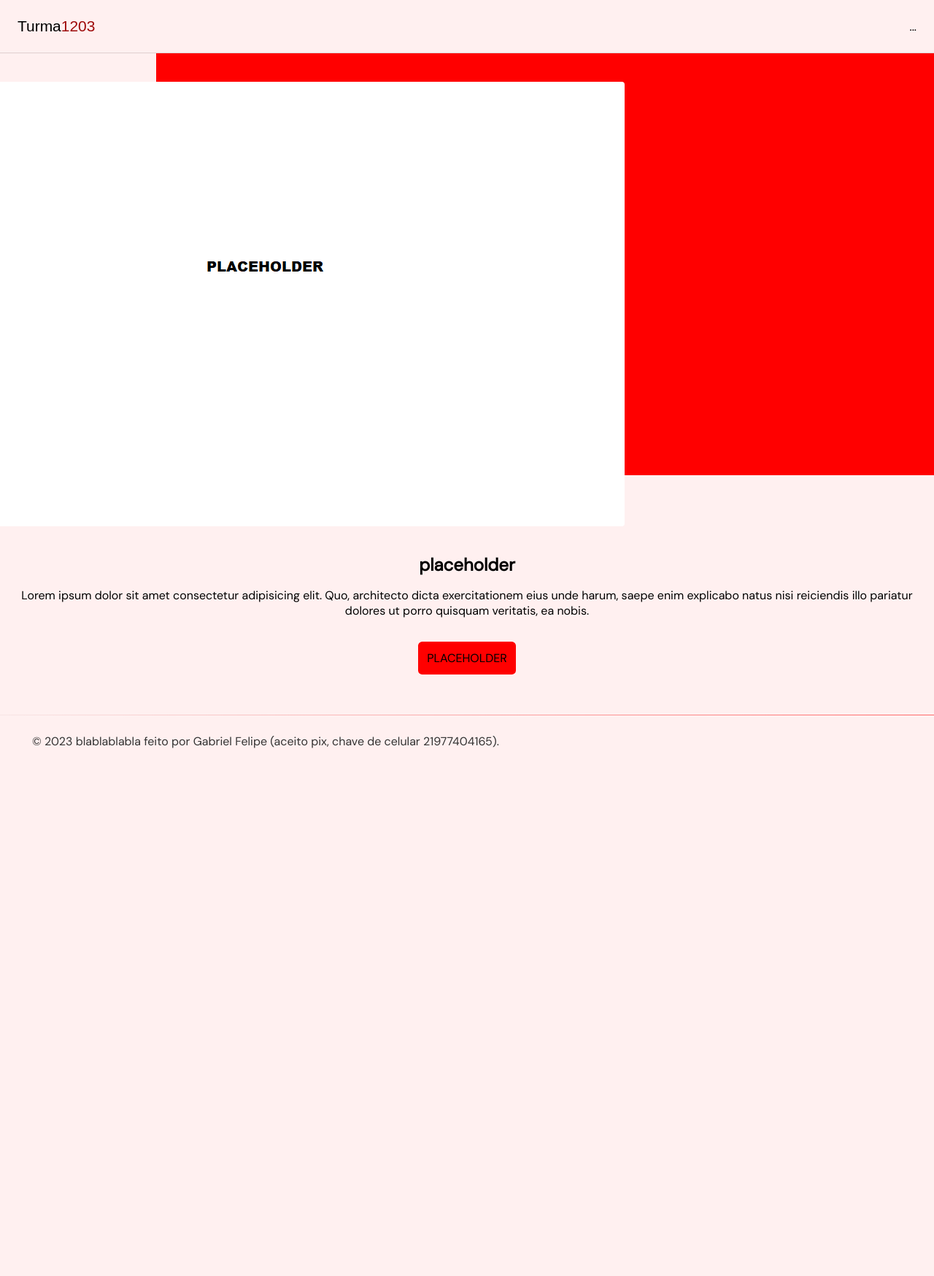
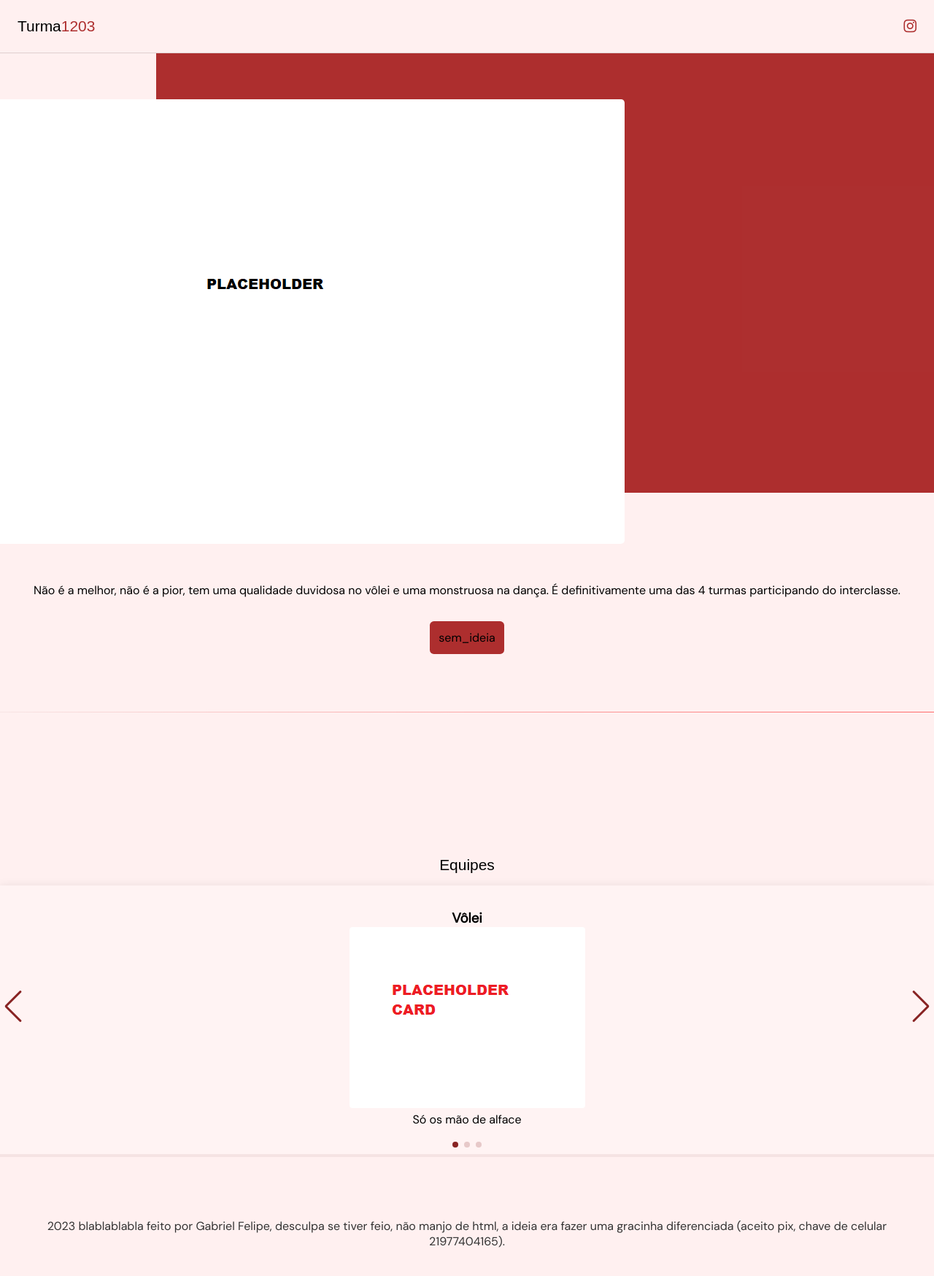
Before and after one commit to gabrielf-elipe/Turma1203_2023, a plain HTML site: page index.html in a window 1280 px wide. Shown: the whole page at 73% size. Before the commit the page ends 1046 px from the top, so only its background shows below. Drawn offline with nearby package versions, Linux system fonts and the light colour scheme; a web font is replaced by a local one.

Commit message:
carrossel
adicionei carrossel, que futuramente servirá pra mostrar os times

```diff
--- a/index.html
+++ b/index.html
@@ -1,5 +1,5 @@
 <!DOCTYPE html>
-<html>
+<html lang="pt_BR">
 <head>
     <meta charset="UTF-8"/>
     <meta name="viewport" content="width=device-width, initial-scale=1.0" />
@@ -7,45 +7,85 @@
     <link rel="stylesheet" type="text/css" href="style.css">
     <script src="script.js"></script>
     <script src="https://unpkg.com/scrollreveal"></script>
-    <script src="https://unpkg.com/swiper/swiper-bundle.min.js"></script>
-<!--        =-=FONTS=-=       -->
-<link href="https://fonts.cdnfonts.com/css/typeface-mario-64" rel="stylesheet">
-<link rel="preconnect" href="https://fonts.googleapis.com">
-<link rel="preconnect" href="https://fonts.gstatic.com" crossorigin>
-<link href="https://fonts.googleapis.com/css2?family=DM+Sans&family=Tilt+Prism&display=swap" rel="stylesheet">
+    <script src="https://kit.fontawesome.com/198e98554e.js" crossorigin="anonymous"></script>
+    <!-- Link Swiper's CSS -->
+    <link rel="stylesheet" href="https://cdn.jsdelivr.net/npm/swiper@10/swiper-bundle.min.css" />
+    <!--        =-=FONTS=-=       -->
+    <link href="https://fonts.cdnfonts.com/css/typeface-mario-64" rel="stylesheet">
+    <link rel="preconnect" href="https://fonts.googleapis.com">
+    <link rel="preconnect" href="https://fonts.gstatic.com" crossorigin>
+    <link href="https://fonts.googleapis.com/css2?family=DM+Sans&family=Tilt+Prism&display=swap" rel="stylesheet">
 </head>
 <body>
-    <header id="header" class="">
+    <header id="header" class="scroll-header">
         <nav class="container">
-            <a class="logo" href="#">Turma<span>1203</span></a>
-            <div class="menu">...</div>
+            <div class="logo">Turma<span>1203</span></div>
+
+            <a href="https://www.instagram.com/cp2_jornalismo203/"><i class="fa-brands fa-instagram fa-lg"></i></a>
         </nav>
     </header>
 
     <main>
-        <section class="section bloco1" id="home">
+        <section class="section" id="home">
             <div class="container">
                 <div class="image">
                     <img src="imagens/PLACEHOLDER.png" alt="#">
                 </div>
                 <div class="text">
-                    <h1>placeholder</h1>
-                    <p>Lorem ipsum dolor sit amet consectetur adipisicing elit. Quo, architecto dicta exercitationem eius unde harum, saepe enim explicabo natus nisi reiciendis illo pariatur dolores ut porro quisquam veritatis, ea nobis.
+                    <h1></h1>
+                    <p>Não é a melhor, não é a pior, tem uma qualidade duvidosa no vôlei e uma monstruosa na dança. É definitivamente uma das 4 turmas participando do interclasse.
                     </p>
-                    <a href="#" class="button">PLACEHOLDER</a>
+                    <a href="#teams" class="button">sem_ideia</a>
                 </div>
             </div>
         </section>
         <div id="divider-1"></div>
-        <section>
+        <section class="section "id="materia">
+            <div class="container">
+
+            </div>
+        </section>
+        <section class="section" id="teams">
+            <div class="container cards grid swiper mySwiper">
+                <div class="text"><h1>Equipes</h1></div>
+                <div class="swiper-wrapper content" id="volei">
+                    <div class="card swiper-slide"><h3>Vôlei</h3><img src="imagens/PLACEHOLDER_CARD.png" alt="#"><p>Só os mão de alface</p></div>
+                    <div class="card swiper-slide"><h3>PLACEHOLDER pessoa1</h3></div>
+                    <div class="card swiper-slide"><h3>PLACEHOLDER pessoa2</h3></div>
+                </div>
+                <div class="swiper-button-next"></div>
+                <div class="swiper-button-prev"></div>
+                <div class="swiper-pagination"></div>
+            </div>
+
+            </div>
 
         </section>
     </main>
 
 </body>
-<footer>
-    <div class="container">
-    <p>&copy; 2023 blablablabla feito por Gabriel Felipe (aceito pix, chave de celular 21977404165).</p>
+<footer id="placeholder">
+    <div class="container text">
+    <p>2023 blablablabla feito por Gabriel Felipe, desculpa se tiver feio, não manjo de html, a ideia era fazer uma gracinha diferenciada (aceito pix, chave de celular 21977404165).</p>
     </div>
 </footer>
+  <!-- Swiper JS -->
+  <script src="https://cdn.jsdelivr.net/npm/swiper@10/swiper-bundle.min.js"></script>
+
+  <!-- Initialize Swiper -->
+  <script>
+    var swiper = new Swiper(".mySwiper", {
+      slidesPerView: 1,
+      spaceBetween: 30,
+      loop: true,
+      pagination: {
+        el: ".swiper-pagination",
+        clickable: true,
+      },
+      navigation: {
+        nextEl: ".swiper-button-next",
+        prevEl: ".swiper-button-prev",
+      },
+    });
+</script>
 </html>
--- a/script.js
+++ b/script.js
@@ -1,11 +1,10 @@
-function changeHeaderAfterScroll() {
-    const header = document.querySelector('#header')
-    const navHeight = header.offsetHeight
+window.addEventListener('scroll', function() {
+  var header = document.querySelector('.scroll-header');
+  var scrollPosition = window.scrollY;
 
-    window.addEventListener('scroll', () => {
-      window.scrollY >= navHeight
-        ? header.classList.add('scroll')
-        : header.classList.remove('scroll')
-    })
+  if (scrollPosition > 0) {
+    header.classList.add('shadow');
+  } else {
+    header.classList.remove('shadow');
   }
-  changeHeaderAfterScroll()
+});
--- a/style.css
+++ b/style.css
@@ -23,11 +23,18 @@
     color: var(--title-color);
 }
 .logo span {
-    color: rgb(158, 10, 10);
+    color: rgba(160, 16, 16, 0.863)
 }
 .section {
-    padding: 2.5rem 0;
+    padding: 4rem 0;
 }
+
+div.swiper-button-prev , div.swiper-button-next{
+    color: rgba(119, 7, 7, 0.877);
+    width: 1rem;
+
+}
+
 
 
 #header {
@@ -40,12 +47,16 @@
     background-color: rgb(255, 240, 240);
     top: 0;
     left: 0;
+    transition: box-shadow 0.3s ease;
 }
 
-#header.scroll {
-    box-shadow: 10px 10px 10px rgba(0, 0, 0, 0.1);
-  }
+.scroll-header.shadow {
+    box-shadow: 0 2px 4px rgba(0, 0, 0, 0.1);
+}
 
+#header i{
+    color: rgba(160, 16, 16, 0.863)
+}
 #home {
     overflow: hidden;
     max-width: 100%;
@@ -61,7 +72,7 @@
     position: relative;
     right: 2.9rem;
     max-width: 100%;
-    border-radius: 0.25rem;
+    border-radius: 0.3rem;
     margin-bottom: 2rem;
 }
 
@@ -69,28 +80,28 @@
     content: '';
     height: 100%;
     width: 100%;
-    background: red;
+    background: rgba(160, 16, 16, 0.863);
     position: absolute;
     top: -16.5%;
     left: 16.7%;
     z-index: 0;
-    border-radius: 0.25rem;
+    border-radius: 0.3rem;
 }
-#home .text {
+.text {
     margin-left: 1.5rem;
     margin-right: 1.5rem;
     text-align: center;
 }
-#home .text h1{
+.text h1{
     margin-bottom: 1rem;
 }
 
-#home .text p {
+.text p {
     margin-bottom: 2rem;
 }
 
 #home .button {
-    background-color: red;
+    background-color: rgba(160, 16, 16, 0.863);
     color: var(--title-color);
     text-decoration: none;
     padding: 0.75rem;
@@ -98,11 +109,48 @@
     display: inline-block;
     border-radius: 0.35rem;
 }
+
+#home .button:hover {
+    background-color: rgba(129, 10, 10, 0.884);
+    transition: ease 0.3s;
+}
 #divider-1 {
     display: inline-block;
     width: 100%;
     height: 1px;
     background: linear-gradient(270deg, rgba(255, 0, 0, 0.562), rgba(243, 223, 223, 0.658));
+}
+
+#teams .cards {
+    grid-template-columns: 1fr;
+    gap: 2rem;
+
+}
+
+#teams .cards .swiper-slide {
+    height: 372px;
+    padding: 2rem;
+    background-color: rgb(255, 243, 243);
+    box-shadow: 0 0 0.75rem rgba(0, 0, 0, 0.082);
+    border-bottom: 0.25rem solid rgba(243, 223, 223, 0.767);
+    text-align: center;
+}
+
+#teams .cards .card img{
+    border-radius: 0.25rem;
+}
+
+#teams .cards .card p{
+    text-align: center;
+    position: relative;
+}
+
+#teams h1 {
+    font: 400 1.31rem 'Typeface Mario 64', sans-serif;
+}
+
+#teams div span.swiper-pagination-bullet {
+    background-color: rgba(119, 7, 7, 0.877);
 }
 
 body {
@@ -113,13 +161,56 @@ body {
 main {
     margin-top: 4.5rem;
 }
-nav{
+
+
+img {
+    max-width: 100%;
+    height: auto;
+}
+
+a {
+    text-decoration: none;
+}
+
+nav {
     height: 4.5rem;
     display: flex;
     align-items: center;
     justify-content: space-between;
     width: 100%;
 }
+
+nav.container {
+    display: flex;
+    align-items: center;
+    justify-content: space-between;
+
+    width: 100%;
+}
+
+nav .options {
+    opacity: 0;
+    visibility: hidden;
+    transition: .2s;
+}
+
+
+nav .options ul {
+    display: none;
+}
+
+
+
+nav i.fa-solid.fa-xmark{
+    position: absolute;
+
+    visibility: hidden;
+    opacity: 0;
+
+    transition: .3s;
+}
+
+
 
 footer {
     padding: 20px;
```
Also changed, not shown: imagens/PLACEHOLDER_CARD.png (added).
